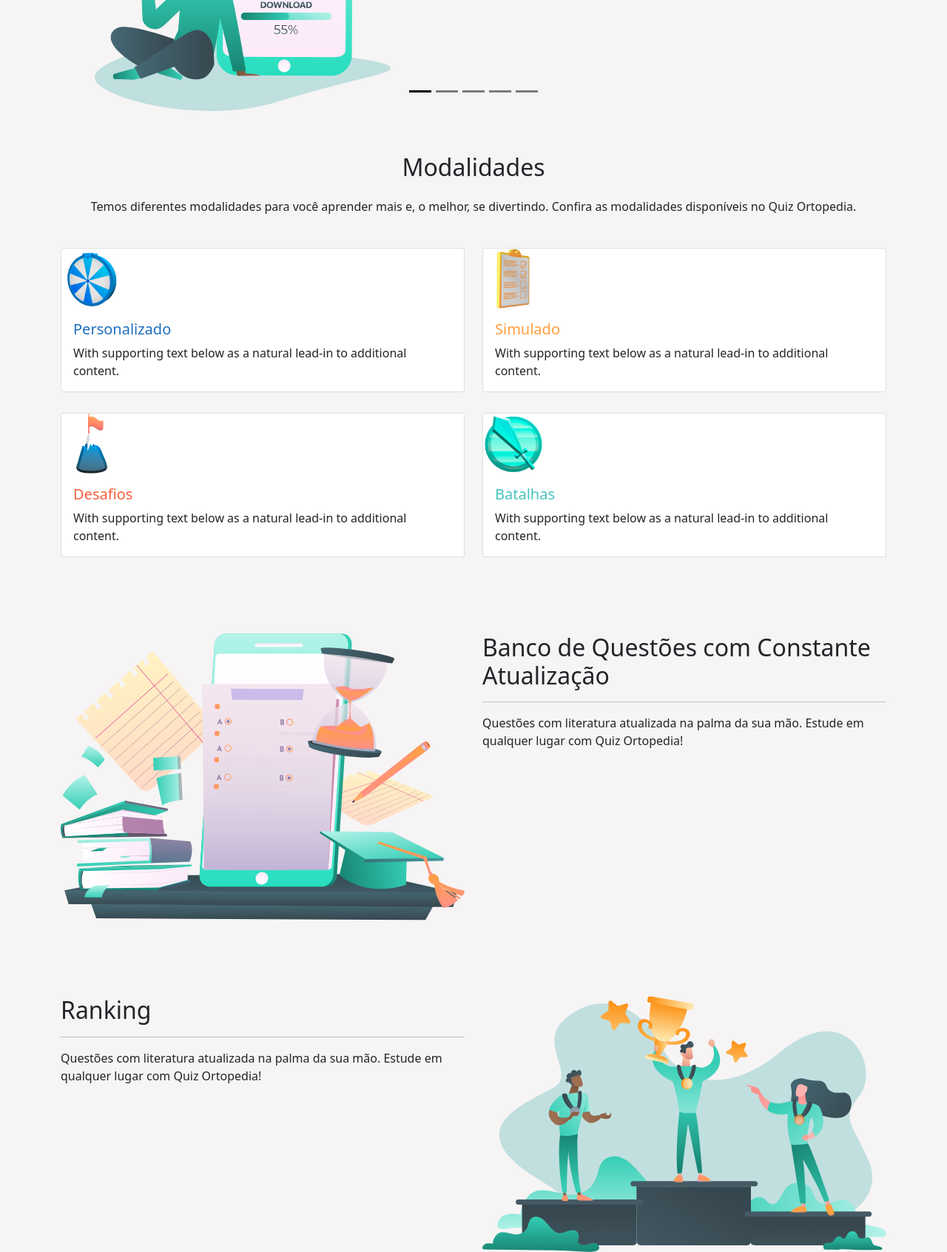
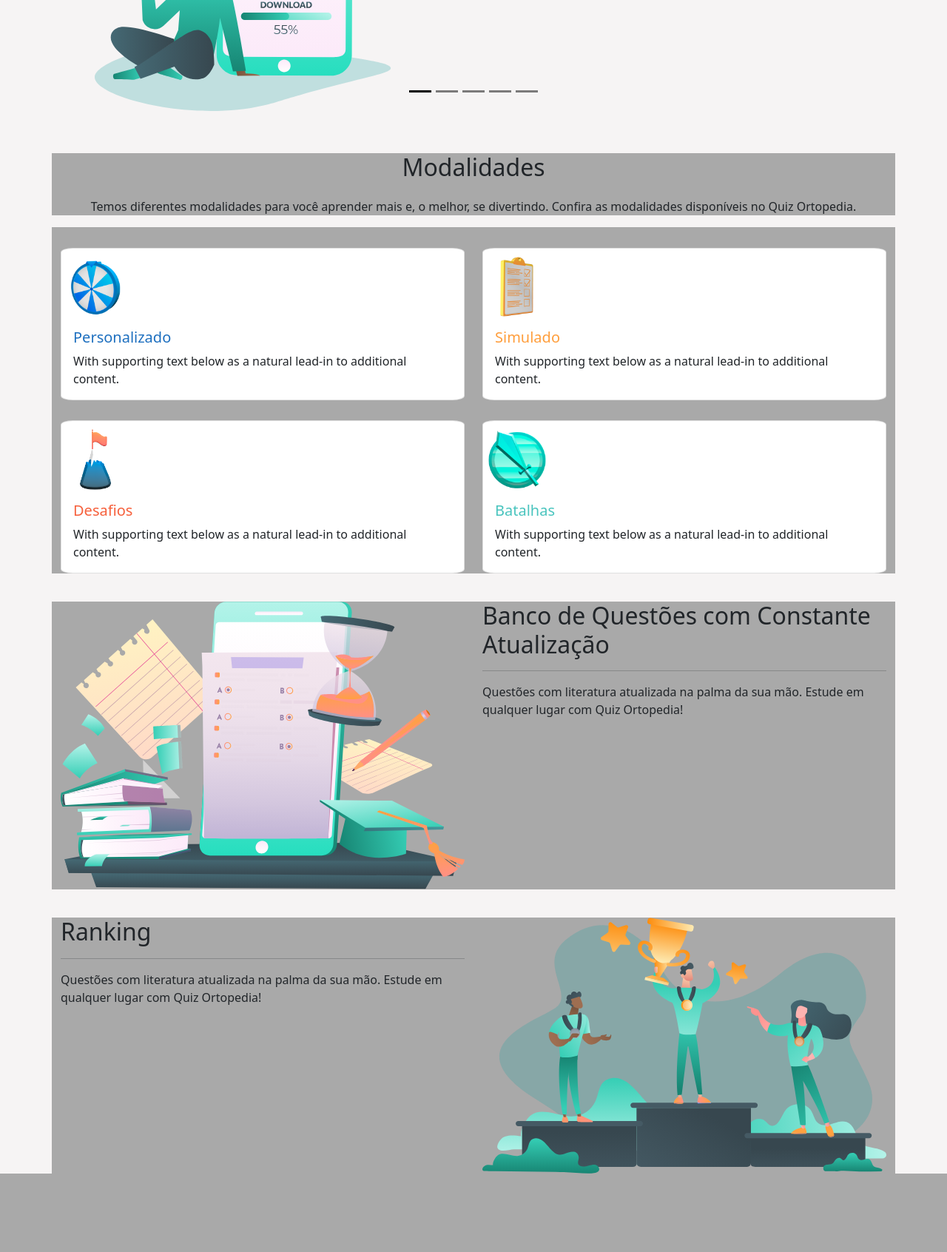
Before and after one commit to tseletronica/quizortopedia.github.io, a PHP site: page / in a window 1280 px wide. Shown: the part 880-2572 px from the top of the page at 74% size. After the commit the page ends 2466 px from the top, so only its background shows below. Run offline with PHP 8.4, Linux system fonts and the light colour scheme.

Commit message:
fix : ajustes

```diff
--- a/css/custom.css
+++ b/css/custom.css
@@ -30,6 +30,7 @@
         .container {
             position: relative;
             justify-content: center;
+            background-color: darkgrey;
         }
 
         #carouselQuiz {
@@ -59,6 +60,8 @@
 
         #imgModalidades {
             width: 15%;
+            margin-top: 2%;
+            margin-left: 1%;
         }
 
         #cardTitle {
@@ -71,12 +74,13 @@
 
         .card {
             margin-top: 5%;
+            border-radius: 3%;
         }
 
         #bancoDeQuestoes {
-            margin-top: 8%
+            margin-top: 3%
         }
 
         #rankinQuiz {
-            margin-top: 8%;
+            margin-top: 3%;
         }
```
